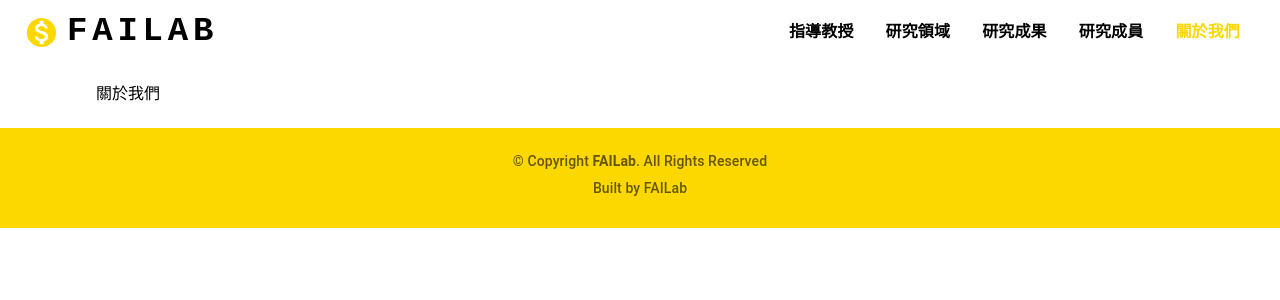
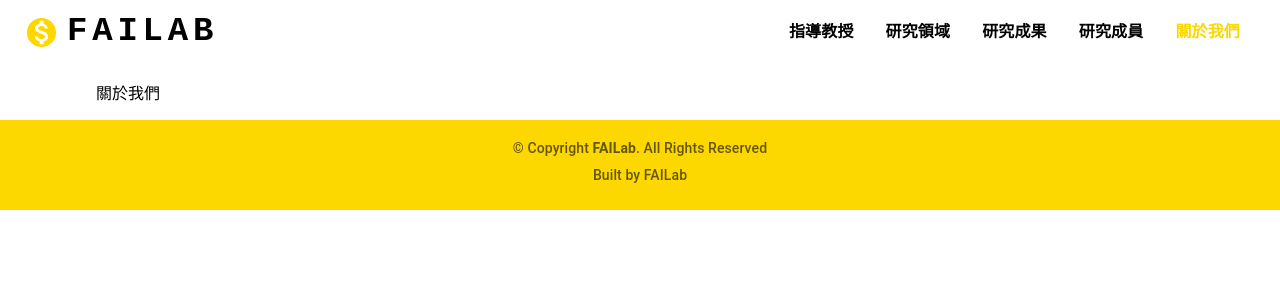
Before and after one commit to failab-ntust/lab-website, a Next.js app: page /aboutus in a window 1280 px wide. Shown: the top 300 px of the page. Built offline with nearby package versions, Linux system fonts and the light colour scheme.

Commit message:
modify: adjust footer

```diff
--- a/app/Footer.js
+++ b/app/Footer.js
@@ -3,7 +3,7 @@ import { Box, Typography } from '@mui/material'
 
 export default function Footer() {
     return (
-        <Box sx={{ width: '100%', bgcolor: '#FDD700', height: 100, display: 'flex', justifyContent: 'center', alignItems: 'center', flexDirection: 'column', mt: 3 }}>
+        <Box sx={{ bgcolor: '#FDD700', height: 90, display: 'flex', justifyContent: 'center', alignItems: 'center', flexDirection: 'column' }}>
             <Typography
                 variant="subtitle2"
                 component="div"
```
